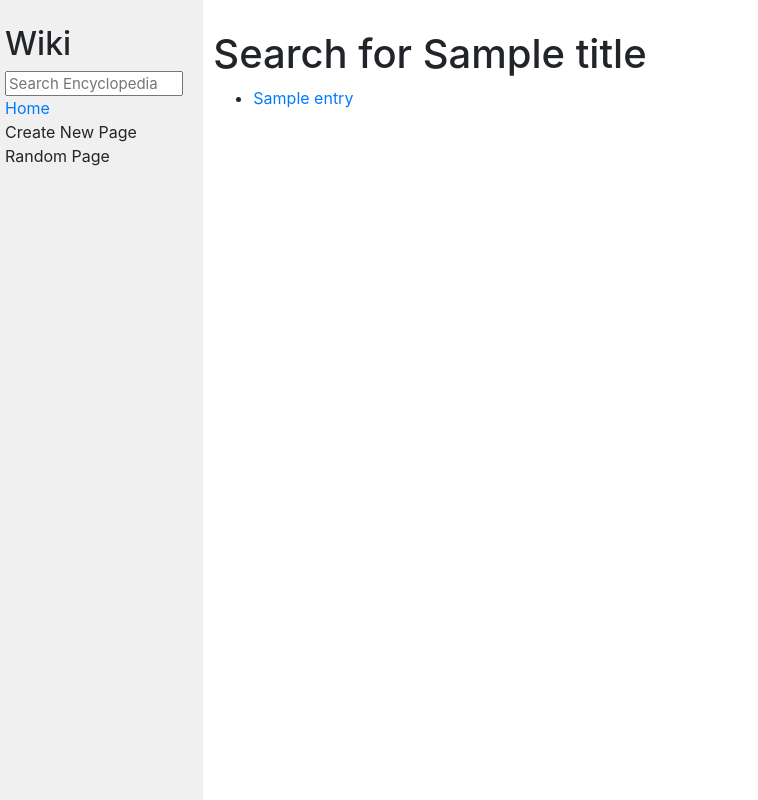
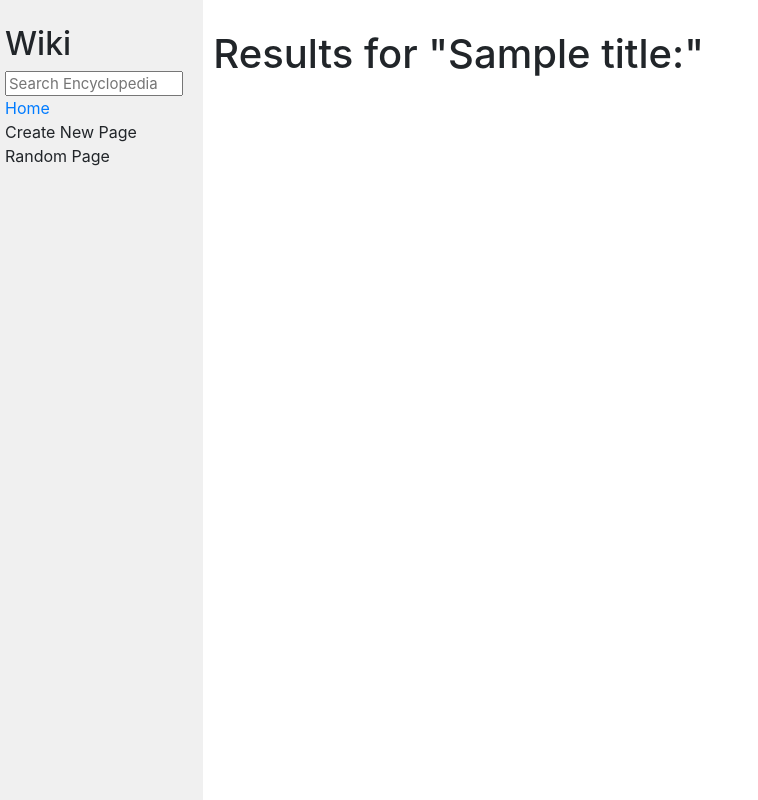
Before and after one commit to ARIMBAUD-X/wiki, a Django app: template encyclopedia/templates/encyclopedia/search.html in a window 1280 px wide. Shown: the whole page, without its empty margins (0-758 px from the left). Run offline with Django 3.2, Linux system fonts and the light colour scheme; the template is opened without the code that fills it: most values are stand-ins (such as "Sample title", 1, 10 or a date in 2020); some libraries are stand-ins or nearby versions.

Commit message:
added search for partial match keyword

```diff
--- a/encyclopedia/templates/encyclopedia/search.html
+++ b/encyclopedia/templates/encyclopedia/search.html
@@ -5,10 +5,13 @@
 {% endblock %}
 
 {% block body %}
-    <h1>Search for {{ title }}</h1>
+    <h1>Results for "{{ title }}:"</h1>
     <ul>
         {% for entry in entries %}
+            {% if title|upper in entry|upper %}
             <li><a href="{{ entry }}">{{ entry }}</a></li>
+            {% else %}
+            {% endif %}
         {% endfor %}
     </ul>
 
```
